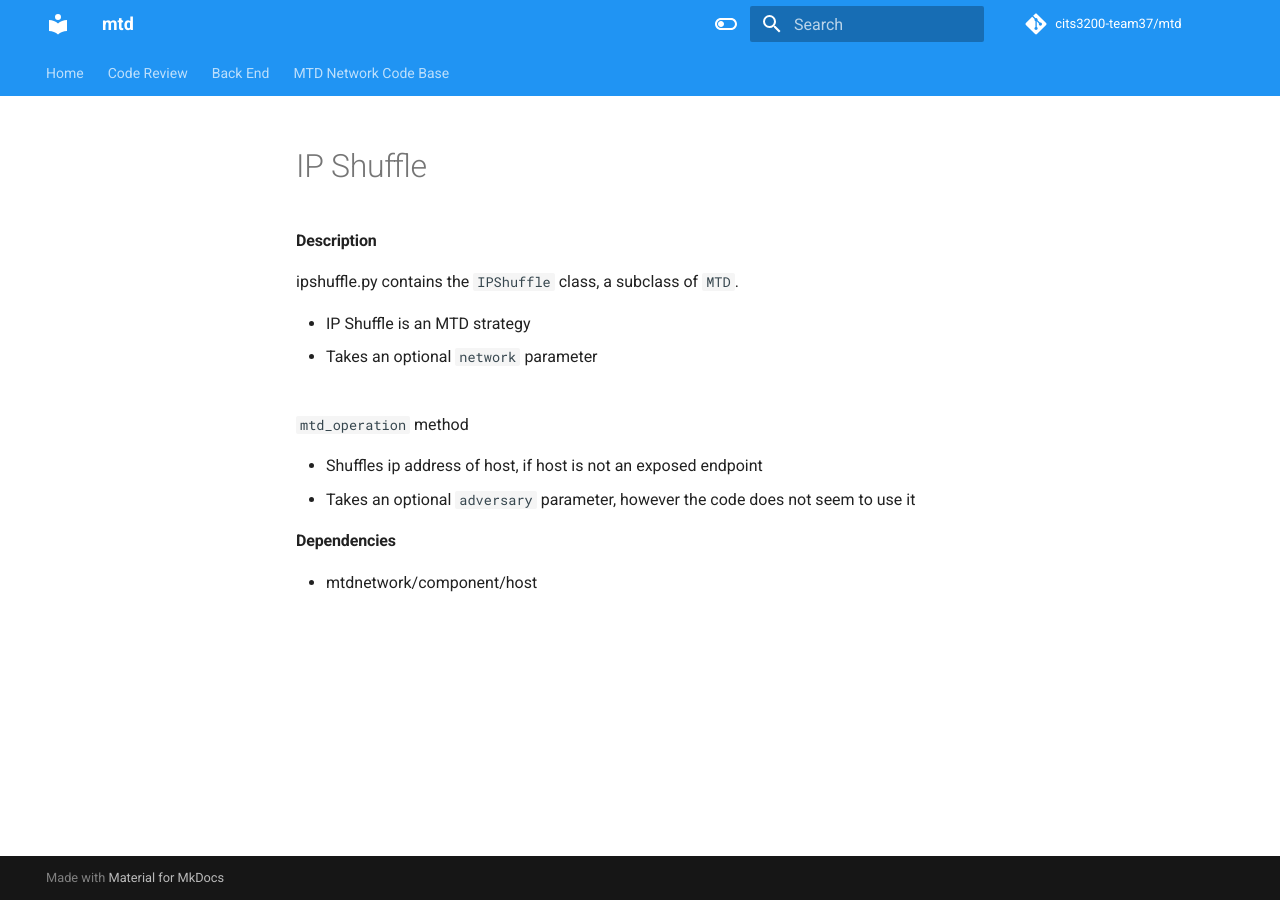
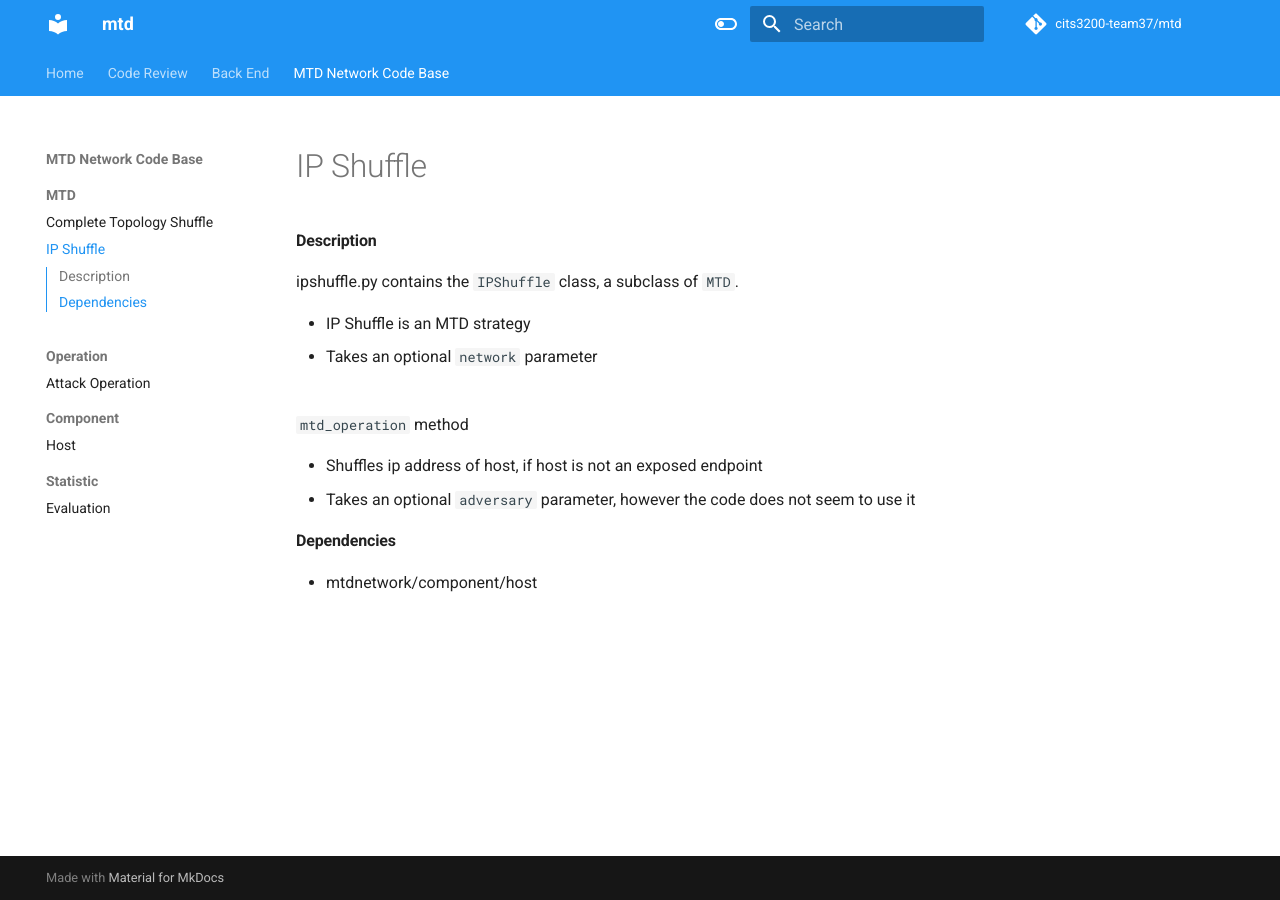
Before and after one commit to cits3200-team37/mtd, an MkDocs documentation site: the page built from server/Documentation/docs/mtdnetwork/mtd/ipshuffle.md, in a window 1280 px wide. Built offline with MkDocs 1.6.1 and Material for MkDocs 9.7.7, drawn with Linux system fonts in a browser that asks for light colours; comment, search, counter and statistics services are not loaded.

Commit message:
update mkdocs.yml with ipshuffle.md

```diff
--- a/server/Documentation/mkdocs.yml
+++ b/server/Documentation/mkdocs.yml
@@ -49,6 +49,7 @@ nav:
   - MTD Network Code Base:
       - MTD:
           - Complete Topology Shuffle: mtdnetwork/mtd/completetopologyshuffle.md
+          - IP Shuffle: mtdnetwork/mtd/ipshuffle.md
       - Operation:
           - Attack Operation: mtdnetwork/operation/attack_operation.md
       - Component:
```
